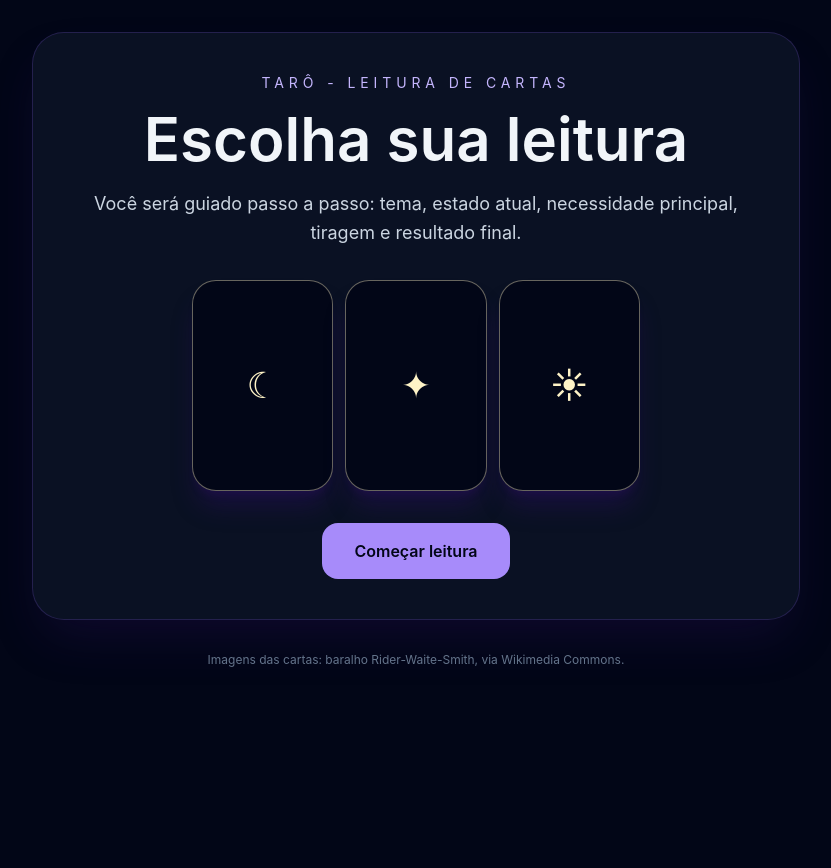
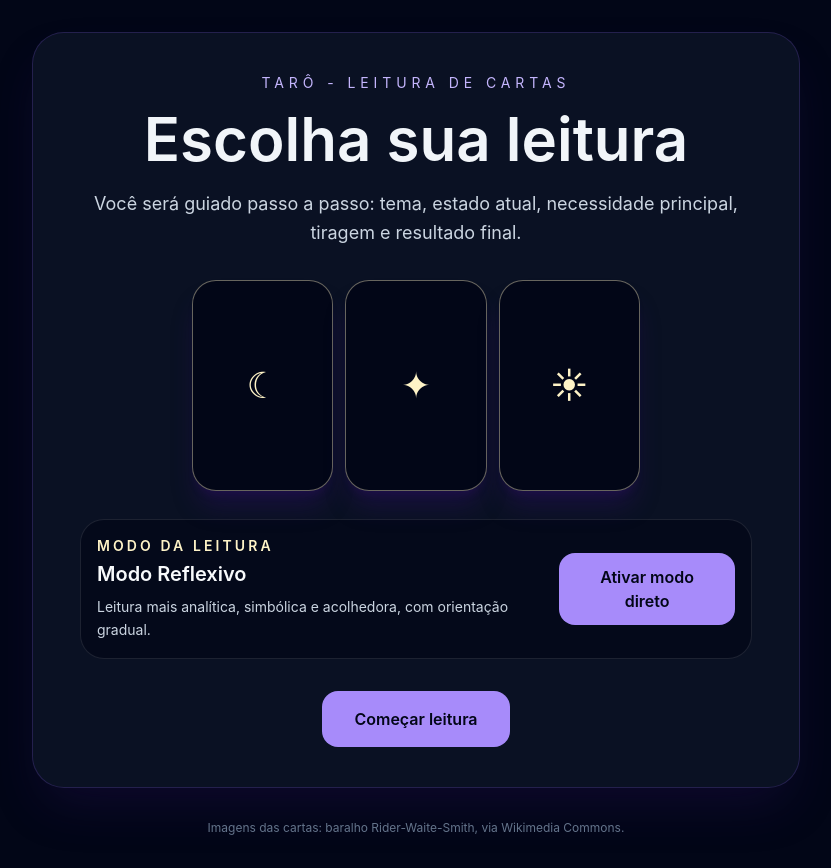
Before and after one commit to Masselorc/taro-app-mvp, a React (Vite) app: page / in a window 1280 px wide. Shown: the whole page, without its empty margins (224-1055 px from the left). Before the commit the page ends 800 px from the top, so only its background shows below. Built offline with nearby package versions, Linux system fonts and the light colour scheme.

Commit message:
feat: add direct mode toggle to app

```diff
--- a/src/App.jsx
+++ b/src/App.jsx
@@ -1,5 +1,6 @@
 import { useEffect, useMemo, useState } from "react";
 import TarotCard from "./components/TarotCard.jsx";
+import { DIRECT_MODE_DESCRIPTION, DIRECT_MODE_LABEL } from "./data/directMode.js";
 import { MOODS, NEEDS } from "./data/readingContext.js";
 import { TAROT_DECK } from "./data/tarotDeck.js";
 import {
@@ -167,6 +168,7 @@ export default function TarotApp() {
   const [themeIndex, setThemeIndex] = useState(0);
   const [moodIndex, setMoodIndex] = useState(0);
   const [needIndex, setNeedIndex] = useState(0);
+  const [readingMode, setReadingMode] = useState("normal");
   const [reading, setReading] = useState(null);
 
   useEffect(() => {
@@ -176,6 +178,7 @@ export default function TarotApp() {
   const selectedTheme = THEMES[themeIndex];
   const selectedMood = MOODS[moodIndex];
   const selectedNeed = NEEDS[needIndex];
+  const isDirectMode = readingMode === "direct";
 
   const orderedSpreads = useMemo(() => {
     const recommendedId = RECOMMENDED_SPREAD_BY_THEME[selectedTheme.id] || "three";
@@ -205,8 +208,8 @@ export default function TarotApp() {
       return {
         ...card,
         position,
-        text: interpretCard({ card, position, theme: selectedTheme, mood: selectedMood, need: selectedNeed, spread }),
-        personalAdvice: buildCardAdvice({ card, position, theme: selectedTheme, mood: selectedMood, need: selectedNeed, spread })
+        text: interpretCard({ card, position, theme: selectedTheme, mood: selectedMood, need: selectedNeed, spread, readingMode }),
+        personalAdvice: buildCardAdvice({ card, position, theme: selectedTheme, mood: selectedMood, need: selectedNeed, spread, readingMode })
       };
     });
 
@@ -217,13 +220,14 @@ export default function TarotApp() {
       themeLabel: selectedTheme.label,
       mood: selectedMood,
       need: selectedNeed,
+      readingMode,
       spread,
       warning,
       cards,
-      opening: buildReadingOpening({ theme: selectedTheme, mood: selectedMood, need: selectedNeed, spread }),
-      synthesis: buildSynthesis({ cards, theme: selectedTheme, mood: selectedMood, need: selectedNeed }),
-      advice: buildFinalAdvice({ cards, theme: selectedTheme, mood: selectedMood, need: selectedNeed }),
-      reflection: buildReflection({ theme: selectedTheme, mood: selectedMood, need: selectedNeed })
+      opening: buildReadingOpening({ theme: selectedTheme, mood: selectedMood, need: selectedNeed, spread, readingMode }),
+      synthesis: buildSynthesis({ cards, theme: selectedTheme, mood: selectedMood, need: selectedNeed, readingMode }),
+      advice: buildFinalAdvice({ cards, theme: selectedTheme, mood: selectedMood, need: selectedNeed, readingMode }),
+      reflection: buildReflection({ theme: selectedTheme, mood: selectedMood, need: selectedNeed, readingMode })
     };
     setReading(nextReading);
     setStep("result");
@@ -232,6 +236,29 @@ export default function TarotApp() {
   function startOver() {
     setReading(null);
     setStep("home");
+  }
+
+  function renderModeToggle() {
+    return (
+      <div className={`mx-auto mt-7 max-w-2xl rounded-3xl border p-4 text-left ${isDirectMode ? "border-amber-300/50 bg-amber-300/10" : "border-white/10 bg-slate-950/70"}`}>
+        <div className="flex flex-col gap-4 sm:flex-row sm:items-center sm:justify-between">
+          <div>
+            <p className="text-sm font-semibold uppercase tracking-[0.22em] text-amber-100">Modo da leitura</p>
+            <h2 className="mt-1 text-xl font-semibold text-slate-50">{isDirectMode ? DIRECT_MODE_LABEL : "Modo Reflexivo"}</h2>
+            <p className="mt-2 text-sm leading-relaxed text-slate-300">
+              {isDirectMode ? DIRECT_MODE_DESCRIPTION : "Leitura mais analítica, simbólica e acolhedora, com orientação gradual."}
+            </p>
+          </div>
+          <button
+            type="button"
+            onClick={() => setReadingMode((current) => current === "direct" ? "normal" : "direct")}
+            className={`rounded-2xl px-5 py-3 font-semibold transition ${isDirectMode ? "bg-amber-300 text-slate-950 hover:bg-amber-200" : "bg-violet-400 text-slate-950 hover:bg-violet-300"}`}
+          >
+            {isDirectMode ? "Desativar modo direto" : "Ativar modo direto"}
+          </button>
+        </div>
+      </div>
+    );
   }
 
   function renderHome() {
@@ -249,6 +276,7 @@ export default function TarotApp() {
             </div>
           ))}
         </div>
+        {renderModeToggle()}
         <button onClick={() => setStep("theme")} className="mt-8 rounded-2xl bg-violet-400 px-8 py-4 font-semibold text-slate-950 transition hover:bg-violet-300">
           Começar leitura
         </button>
@@ -360,6 +388,7 @@ export default function TarotApp() {
         <p className="mt-2 text-slate-300">
           Tema: <span className="font-semibold text-violet-100">{selectedTheme.label}</span>. Estado: <span className="font-semibold text-violet-100">{selectedMood.label}</span>. Busca: <span className="font-semibold text-violet-100">{selectedNeed.label}</span>.
         </p>
+        {isDirectMode && <p className="mt-2 text-sm font-semibold text-amber-100">{DIRECT_MODE_LABEL} ativado: a leitura será mais firme e sem rodeios.</p>}
 
         <div className="mt-6 grid gap-4 lg:grid-cols-2">
           {orderedSpreads.map((spread) => {
@@ -419,6 +448,8 @@ export default function TarotApp() {
   function renderResult() {
     if (!reading) return renderHome();
 
+    const resultDirectMode = reading.readingMode === "direct";
+
     return (
       <section className="mx-auto max-w-5xl rounded-[2rem] border border-white/10 bg-white/5 p-5 shadow-2xl shadow-slate-950/40 md:p-8">
         <p className="text-sm uppercase tracking-[0.3em] text-violet-300">Etapa 5 de 5</p>
@@ -429,6 +460,7 @@ export default function TarotApp() {
             <p className="mt-1 text-slate-300">Estado: {reading.mood.label}</p>
             <p className="mt-1 text-slate-300">Busca: {reading.need.label}</p>
             <p className="mt-1 text-slate-300">Tiragem: {reading.spread.label}</p>
+            <p className="mt-1 text-slate-300">Modo: {resultDirectMode ? DIRECT_MODE_LABEL : "Reflexivo"}</p>
             <p className="mt-1 text-sm text-slate-400">{reading.createdAt}</p>
           </div>
           <button onClick={startOver} className="rounded-2xl border border-white/10 bg-slate-950 px-5 py-3 font-medium text-slate-100 hover:border-violet-300/70">
@@ -437,8 +469,9 @@ export default function TarotApp() {
         </div>
 
         {reading.warning && <div className="mt-5 rounded-2xl border border-amber-300/30 bg-amber-300/10 p-4 text-amber-100">{reading.warning}</div>}
+        {resultDirectMode && <div className="mt-5 rounded-2xl border border-amber-300/40 bg-amber-300/10 p-4 text-amber-100">Modo Direto ativado: leitura mais firme, crua e sem rodeios, mantendo prudência em temas sensíveis.</div>}
 
-        <section className="mt-6 rounded-2xl border border-amber-100/20 bg-amber-100/10 p-5">
+        <section className={`mt-6 rounded-2xl border p-5 ${resultDirectMode ? "border-amber-100/30 bg-amber-100/10" : "border-amber-100/20 bg-amber-100/10"}`}>
           <h3 className="font-semibold text-amber-100">Abertura da leitura</h3>
           <Paragraphs text={reading.opening} />
         </section>
```
